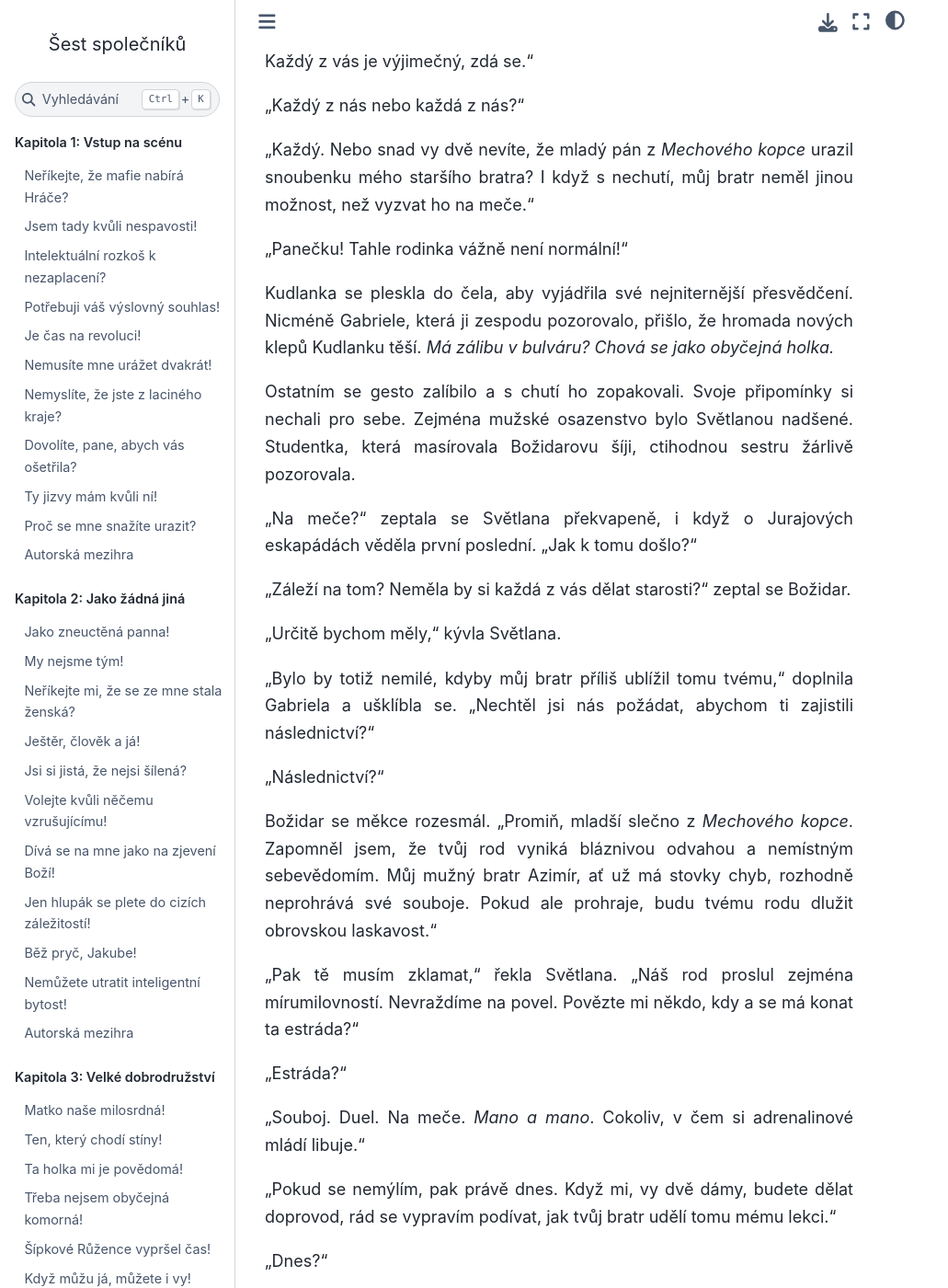
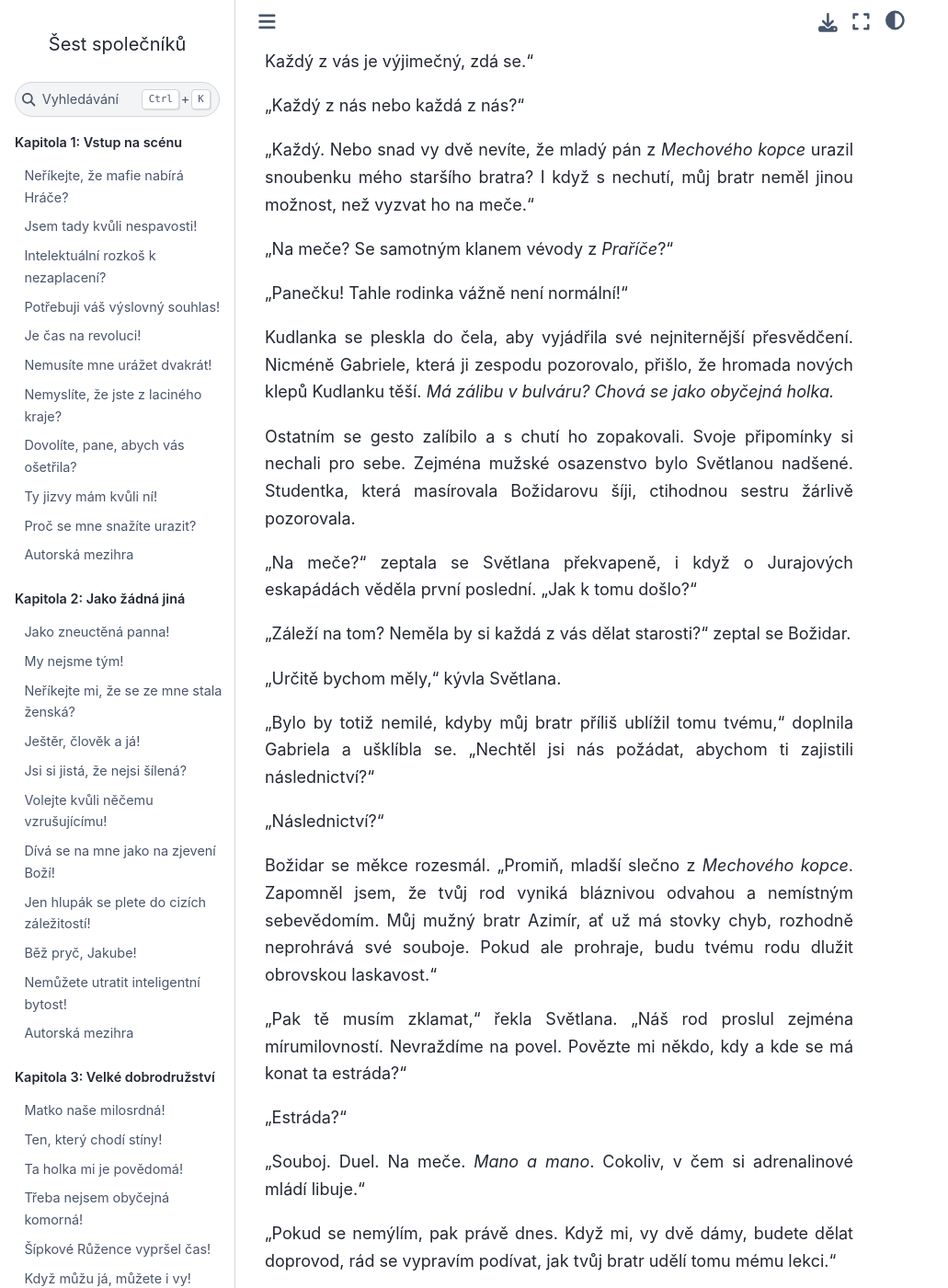
Before and after one commit to hanpari/sest-spolecniku, a Sphinx documentation site: the page built from source/sest_spolecniku/015-uklady-a-souboje/08.md, in a window 1280 px wide and 1400 px high, scrolled down 7362 px. Shown: the whole window at 92% size, without its empty margins (0-1031 px from the left). Built offline with Sphinx 7.4.7 and the Sphinx Book theme 1.1.4, drawn with Linux system fonts in a browser that asks for light colours.

Commit message:
Update 08.md

```diff
--- a/source/sest_spolecniku/015-uklady-a-souboje/08.md
+++ b/source/sest_spolecniku/015-uklady-a-souboje/08.md
@@ -177,6 +177,8 @@ Gabriela Božidarovi přičetla k dobru, že jako jediný neroztál ve výhni h
 
 "Každý. Nebo snad vy dvě nevíte, že mladý pán z *Mechového kopce* urazil snoubenku mého staršího bratra? I když s nechutí, můj bratr neměl jinou možnost, než vyzvat ho na meče."
 
+"Na meče? Se samotným klanem vévody z *Praříče*?"
+
 "Panečku! Tahle rodinka vážně není normální!"
 
 Kudlanka se pleskla do čela, aby vyjádřila své nejniternější přesvědčení. Nicméně Gabriele, která ji zespodu pozorovalo, přišlo, že hromada nových klepů Kudlanku těší. *Má zálibu v bulváru? Chová se jako obyčejná holka.*
@@ -195,7 +197,7 @@ Ostatním se gesto zalíbilo a s chutí ho zopakovali. Svoje připomínky si nec
 
 Božidar se měkce rozesmál. "Promiň, mladší slečno z *Mechového kopce*. Zapomněl jsem, že tvůj rod vyniká bláznivou odvahou a nemístným sebevědomím. Můj mužný bratr Azimír, ať už má stovky chyb, rozhodně neprohrává své souboje. Pokud ale prohraje, budu tvému rodu dlužit obrovskou laskavost."
 
-"Pak tě musím zklamat," řekla Světlana. "Náš rod proslul zejména mírumilovností. Nevraždíme na povel. Povězte mi někdo, kdy a se má konat ta estráda?"
+"Pak tě musím zklamat," řekla Světlana. "Náš rod proslul zejména mírumilovností. Nevraždíme na povel. Povězte mi někdo, kdy a kde se má konat ta estráda?"
 
 "Estráda?"
 
```
